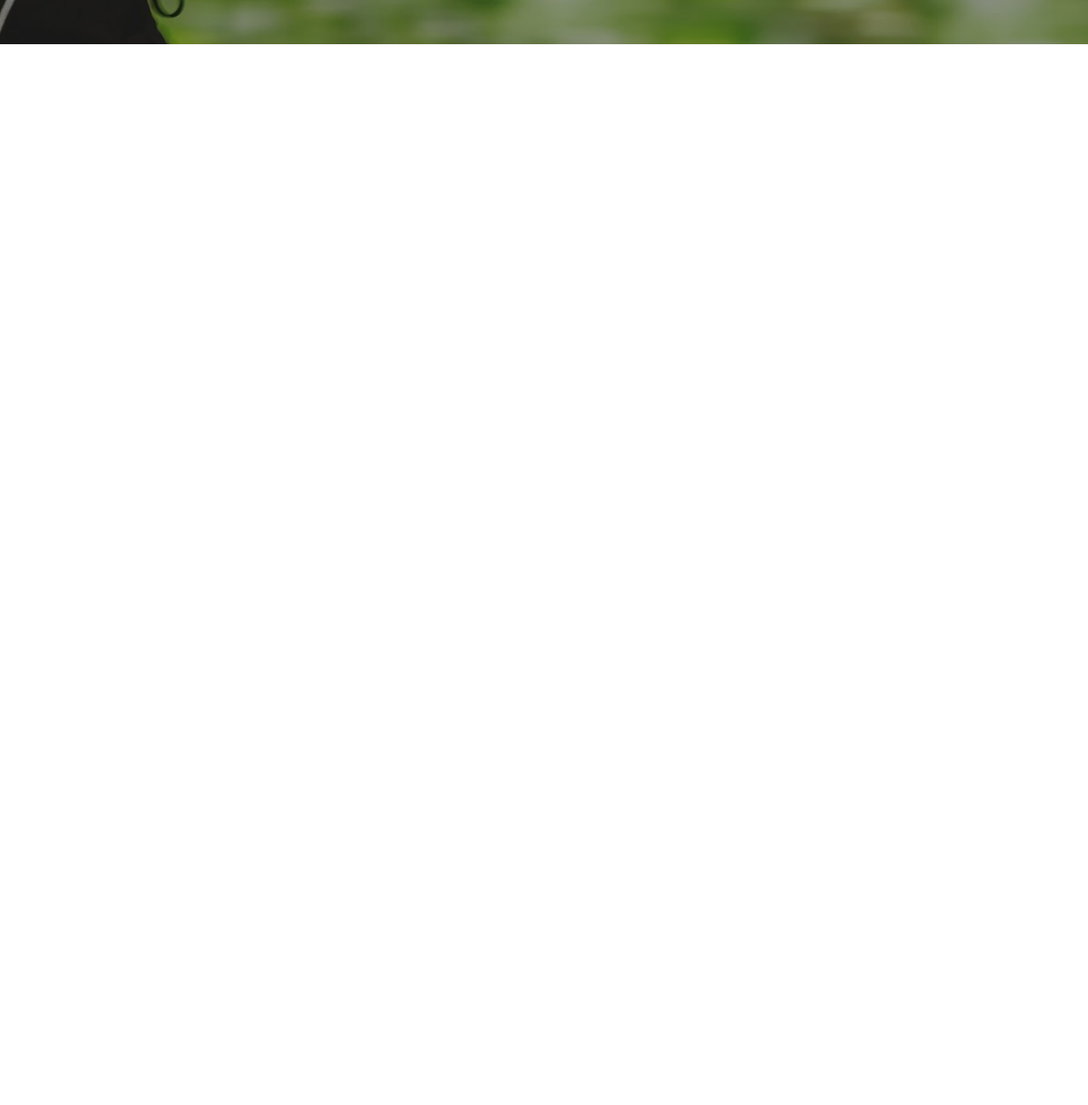
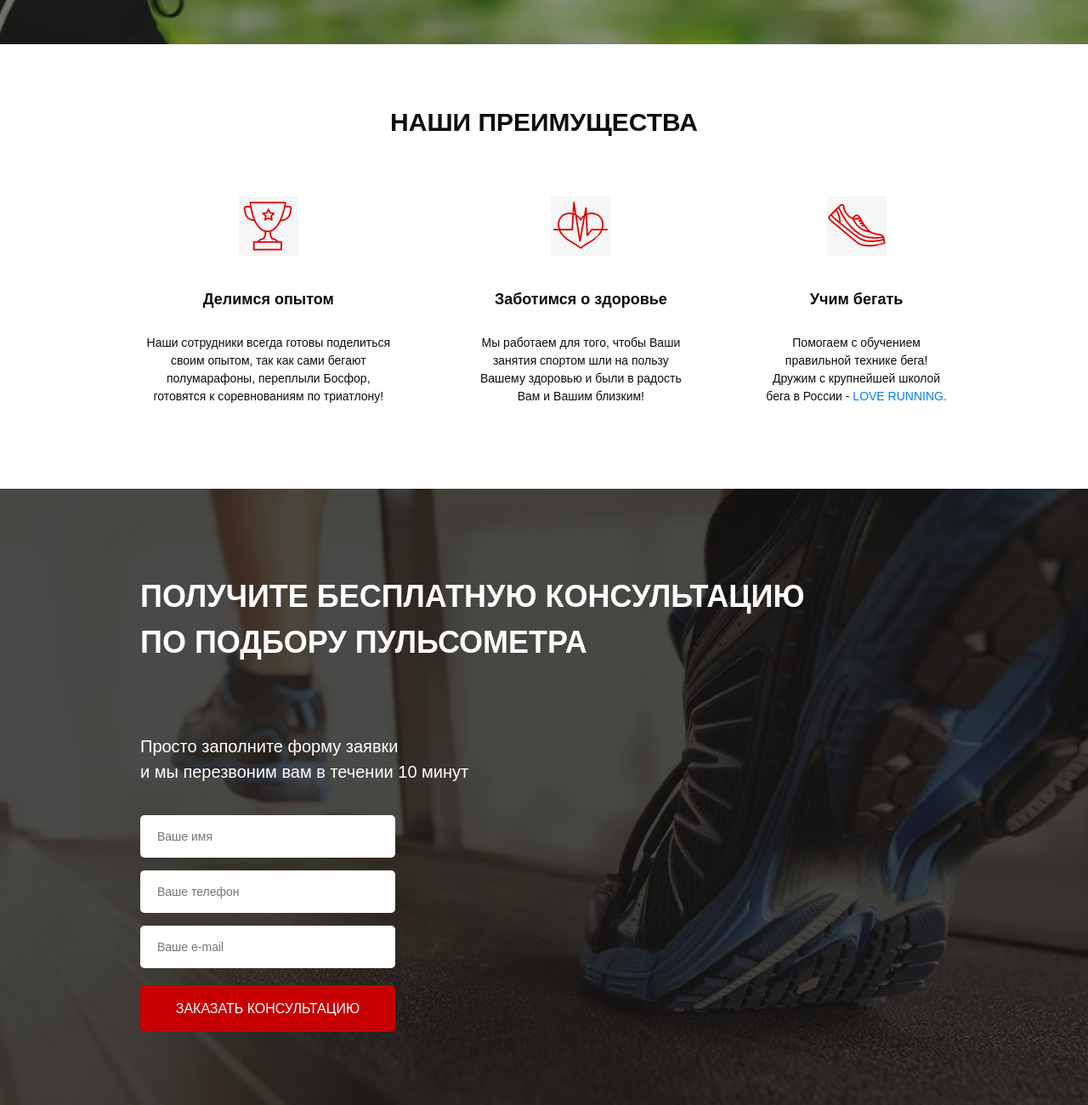
Before and after one commit to Pestryakov/StudyProject3, a website: page src/index.html in a window 1280 px wide. Shown: the part 640-1940 px from the top of the page at 85% size. Before the commit the page ends 800 px from the top, so only its background shows below. Drawn offline with Linux system fonts and the light colour scheme.

Commit message:
Third Section

```diff
--- a/src/index.html
+++ b/src/index.html
@@ -54,5 +54,52 @@
 
         </div>
     </div>
+
+    <div class="advant">
+        <div class="container">
+            <div class="advant__ad">НАШИ ПРЕИМУЩЕСТВА</div>
+            <div class="advant__wrapper">
+                <div class="advant__icons">
+                    <img src="img/cup.png" alt="cup">
+                    <div class="advant__title">Делимся опытом</div>
+                    Наши сотрудники всегда готовы поделиться своим опытом,
+                    так как сами бегают полумарафоны, переплыли Босфор, готовятся к соревнованиям по триатлону!
+                </div>
+                <div class="advant__icons">
+                    <img src="img/heart.png" alt="heart">
+                    <div class="advant__title">Заботимся о здоровье</div>
+                    Мы работаем для того,
+                    чтобы Ваши занятия спортом шли на пользу Вашему здоровью и были в радость Вам и Вашим близким!
+                </div>
+                <div class="advant__icons">
+                    <img src="img/shoe.png" alt="shoe">
+                    <div class="advant__title">Учим бегать</div>
+                    Помогаем с обучением
+                    правильной технике бега!
+                    Дружим с крупнейшей школой бега в России - <a href="#">LOVE RUNNING.</a>
+                </div>
+            </div>
+        </div>
+    </div>
+
+    <div class="consultation">
+        <div class="container">
+            <h2 class="consultation__title">
+                Получите бесплатную консультацию <br>
+                по подбору пульсометра
+            </h2>
+            <div class="consultation__descr">
+                Просто заполните форму заявки <br>
+                и мы перезвоним вам в течении 10 минут
+            </div>
+            <form class="feed-form" action="">
+                <input name="name" required placeholder="Ваше имя" type="text">
+                <input name="phone" required placeholder="Ваше телефон" type="number">
+                <input name="email" required placeholder="Ваше e-mail" type="e-mail">
+                <!-- <input type="submit" value="заказать консультацию"> -->
+                <button class="button button_submit">заказать консультацию</button>
+            </form>
+        </div>
+    </div>
 </body>
 </html>
--- /dev/null
+++ b/src/sass/blocks/_advant.scss
@@ -0,0 +1,34 @@
+.advant{
+    min-height: 472px;
+    padding: 69px 0 98px 0;
+    &__wrapper{
+        display: flex;
+        margin-top: 65px;
+    }
+    &__ad{
+        font-size: 30px;
+        font-weight: 700;
+        color: #0d0d0d;
+        text-align: center;
+    }
+    &__title{
+        font-size: 18px;
+        font-weight: 700;
+        color: #0d0d0d;
+        margin-top: 38px;
+        margin-bottom: 27px;
+    }
+    &__icons{
+        text-align: center;
+        font-size: 14px;
+        font-weight: 300;
+        color: #0d0d0d;
+        margin-right: 95px;
+        &:nth-child(3){
+            margin-right: 0;
+        }
+        a{
+            text-decoration: none;
+        }
+    }
+}
--- a/src/sass/blocks/_buttons.scss
+++ b/src/sass/blocks/_buttons.scss
@@ -14,4 +14,10 @@
         height: 50px;
         font-size: 16px;
     }
+    &_submit{
+        width: 100%;
+        height: 55px;
+        font-size: 16px;
+        color: #ffffff;
+    }
 }
--- /dev/null
+++ b/src/sass/blocks/_consultation.scss
@@ -0,0 +1,18 @@
+.consultation{
+    min-height: 680px;
+    padding: 100px 0 92px 0;
+    background: url('../../img/bg2.jpg') center (center/cover) no-repeat;
+    &__title{
+        font-size: 36px;
+        font-weight: 700;
+        text-transform: uppercase;
+        color: #ffffff;
+        text-align: left;
+    }
+    &__descr{
+        font-size: 20px;
+        font-weight: 500;
+        color: #ffffff;
+        margin-top: 80px;
+    }
+}
--- /dev/null
+++ b/src/sass/blocks/_forms.scss
@@ -0,0 +1,21 @@
+.feed-form{
+    margin-top: 36px;
+    display: flex;
+    flex-direction: column;
+    width: 300px;
+    input {
+        height: 50px;
+        background-color: #ffffff;
+        border-radius: 5px;
+        margin-bottom: 15px;
+        border: none;
+        padding: 0 20px;
+        font-size: 14px;
+        font-weight: 300;
+        color: #4b4b4b;
+        &:nth-child(3){
+            margin-bottom: 20px;
+        }
+
+    }
+}
--- a/src/sass/style.scss
+++ b/src/sass/style.scss
@@ -1,5 +1,6 @@
 @import 'base/variables';
 @import 'base/mixins';
+@import 'base/media';
 
 * {
     font-family: 'Museo Sans Cyrl', sans-serif;
@@ -11,5 +12,8 @@
 }
 
 @import 'blocks/promo';
+@import 'blocks/advant';
 @import 'blocks/header';
 @import 'blocks/buttons';
+@import 'blocks/consultation';
+@import 'blocks/forms';
```
Also changed, not shown: src/css/style.min.css, src/sass/base/_media.sass (added).
